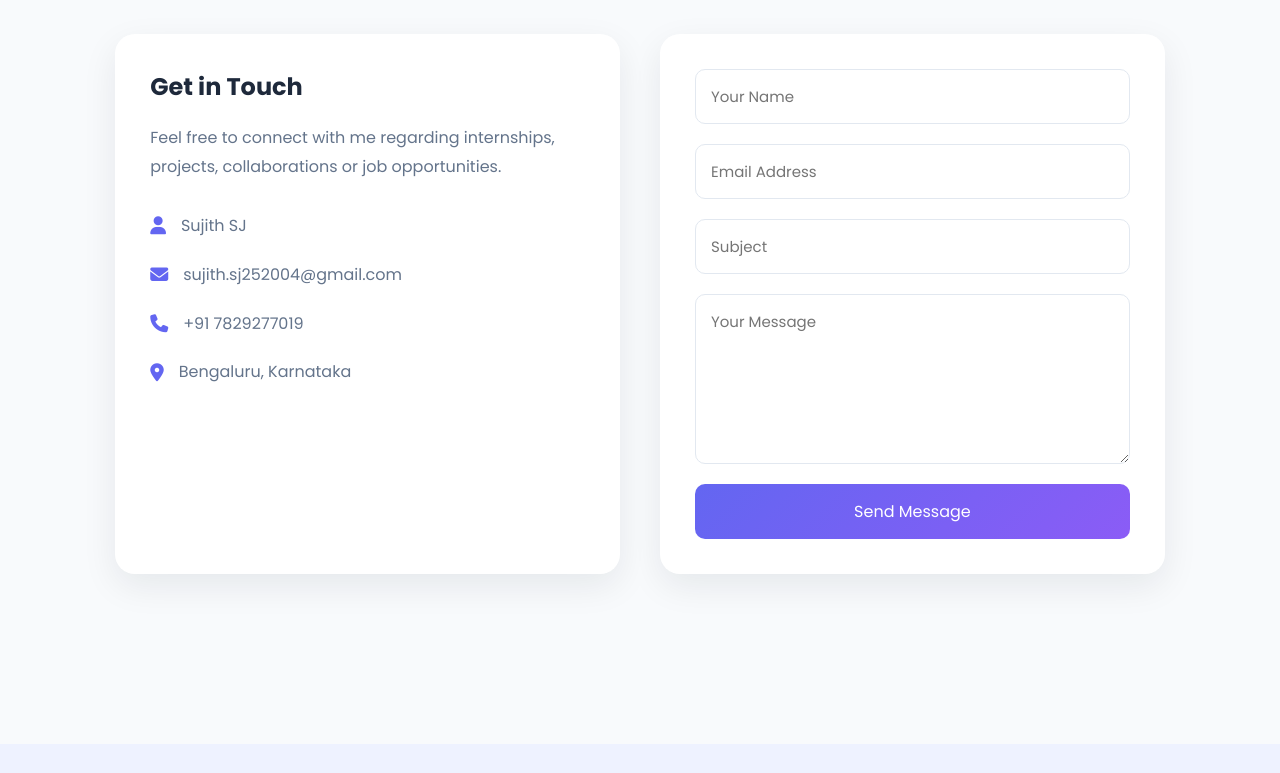
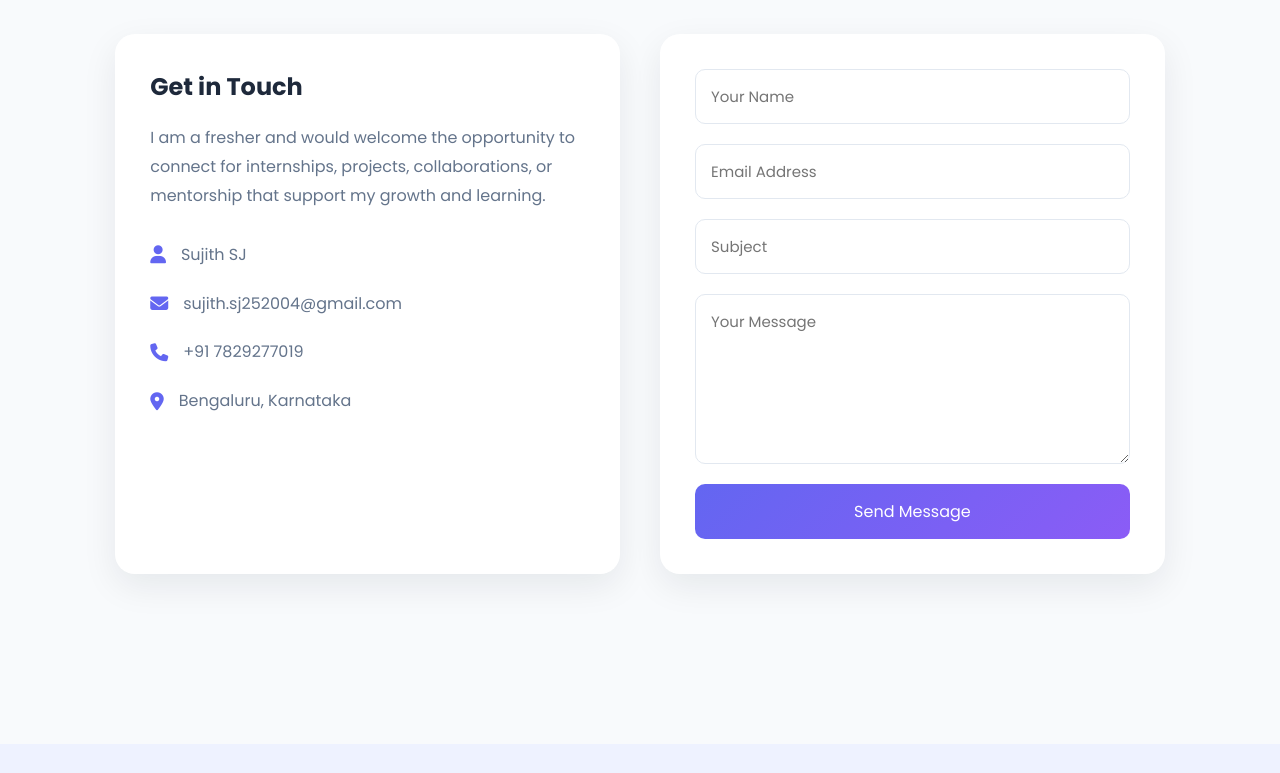
Before and after one commit to sujithsj25/portfolio, a plain HTML site: page index.html in a window 1280 px wide. Shown: the part 7460-8233 px from the top of the page. Drawn offline with nearby package versions, Linux system fonts and the light colour scheme.

Commit message:
Update portfolio

```diff
--- a/index.html
+++ b/index.html
@@ -819,11 +819,9 @@
 
                 <p>
 
-                    Feel free to connect with me regarding
-                    internships,
-                    projects,
-                    collaborations
-                    or job opportunities.
+                    I am a fresher and would welcome the opportunity to connect
+                    for internships, projects, collaborations, or mentorship
+                    that support my growth and learning.
 
                 </p>
 
```
